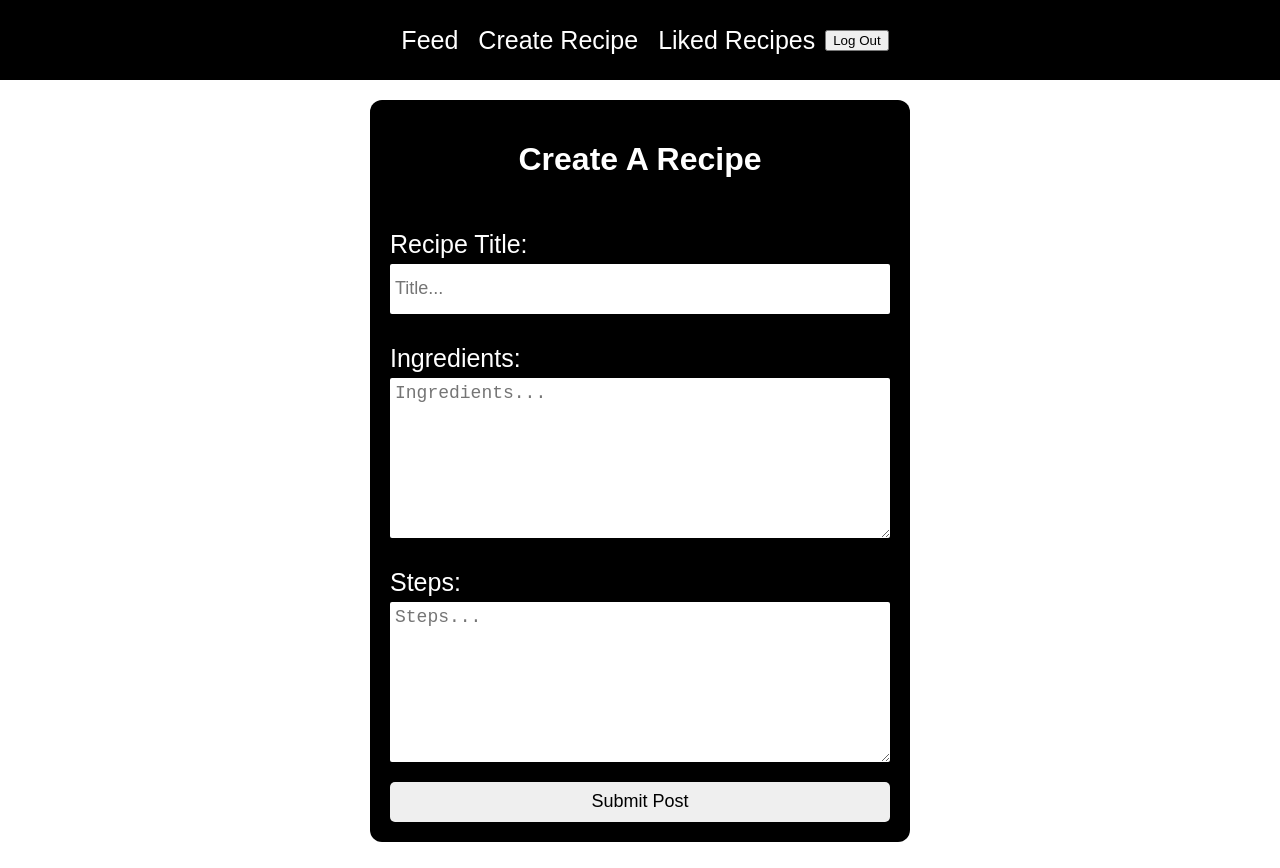
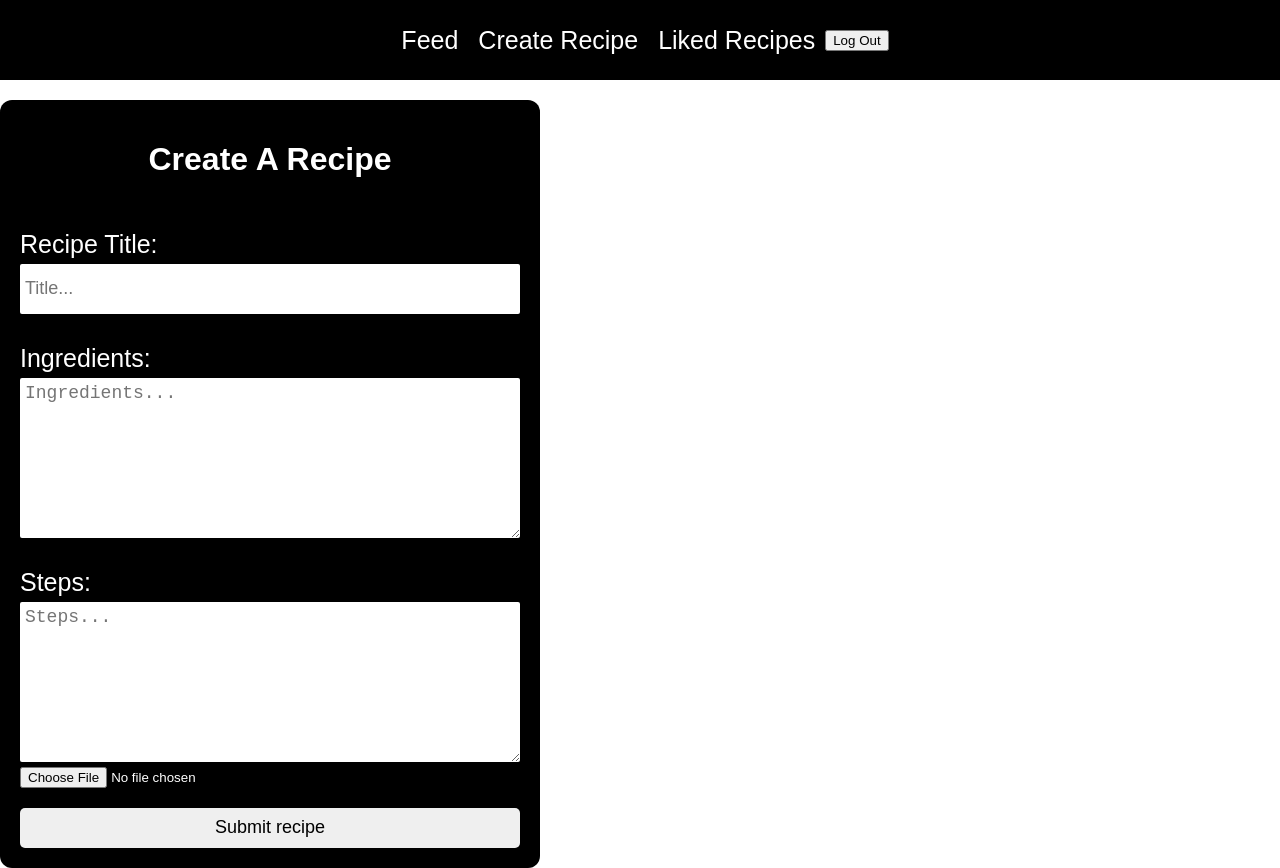
Before and after one commit to georghz/feedme, a React (Create React App) app in the folder feedme/: page /createrecipe in a window 1280 px wide. Before the commit the page ends 842 px from the top, so only its background shows below. Built offline with nearby package versions, Linux system fonts and the light colour scheme; no server answers; sample sign-in values are in the browser's storage.

Commit message:
add upload

```diff
--- a/feedme/src/App.js
+++ b/feedme/src/App.js
@@ -20,7 +20,7 @@ import LikedRecipes from "./pages/LikedRecipes";
 export const AuthContext = createContext();
 
 function App() {
-  const [user, setUser] = useState(auth.currentUser);
+  const [user, setUser] = useState(true);
 
   useEffect(() => {
     onAuthStateChanged(auth, (user) => {setUser(user)})
--- a/feedme/src/firebase-config.js
+++ b/feedme/src/firebase-config.js
@@ -5,6 +5,8 @@
 import { initializeApp } from "firebase/app";
 import { getFirestore } from "firebase/firestore";
 import { getAuth, GoogleAuthProvider } from "firebase/auth";
+import { getStorage} from "firebase/storage";
+
 // TODO: Add SDKs for Firebase products that you want to use
 // https://firebase.google.com/docs/web/setup#available-libraries
 
@@ -24,3 +26,4 @@ const app = initializeApp(firebaseConfig);
 export const db = getFirestore(app);
 export const auth = getAuth(app);
 export const provider = new GoogleAuthProvider();
+export const storage = getStorage(app);
--- a/feedme/src/pages/CreateRecipe.js
+++ b/feedme/src/pages/CreateRecipe.js
@@ -1,29 +1,85 @@
 import React, { useState, useEffect } from "react";
 import { addDoc, collection } from "firebase/firestore";
-import { db, auth } from "../firebase-config";
+import { db, auth , storage } from "../firebase-config";
 import { useNavigate } from "react-router-dom";
-import "./CreateRecipe.css";
+import { ref , uploadBytes , getDownloadURL } from "firebase/storage";
+import './CreateRecipe.css'
 
-import { useContext } from "react";
-import { AuthContext } from "../App";
+import { useContext, } from 'react'
+import { AuthContext } from "../App"
 
-function CreateRecipe() {
-  const user = useContext(AuthContext);
+export default function CreateRecipe() {
+  const user = useContext(AuthContext)
+
   const [recipeTitle, setRecipeTitle] = useState("");
   const [ingredients, setIngredients] = useState("");
-  const [recipeSteps, setRecipeSteps] = useState("");
+  const[recipeSteps, setRecipeSteps] = useState("");
+  //const [images, setImages] = useState([]);
+  //const [imageURLs, setImageURLs] = useState([]);
 
-  const postsCollectionRef = collection(db, "recipes");
+  const [image, setImage] = useState(null);
+
+  const onImageChange = (e) => {
+    const reader = new FileReader();
+    let file = e.target.files[0]; // get the supplied file
+    // if there is a file, set image to that file
+    if (file) {
+      reader.onload = () => {
+        if (reader.readyState === 2) {
+          console.log(file);
+          setImage(file);
+        }
+      };
+      reader.readAsDataURL(e.target.files[0]);
+    // if there is no file, set image back to null
+    } else {
+      setImage(null);
+    }
+  };
+
+  const uploadRecipe = async () => {
+    await uploadToFirebase().then((url) => {
+      console.log(url);
+      // createRecipe(url);
+    });
+  }
+
+  const uploadToFirebase = async () => {
+    // if there is an image upload it
+    let url = null
+
+    if (image) {
+
+      const storageRef = ref(storage, image.name);
+
+      await uploadBytes(storageRef, image).then((snapshot) => {
+        console.log('Uploaded a blob or file!');
+        console.log(storageRef.fullPath);
+        getDownloadURL(ref(storage, image.name))
+        .then((ret) => {
+          console.log(ret);
+          createRecipe(ret)
+        });
+      });
+    };
+    return url
+  };
+
+
+  const recipesCollectionRef = collection(db, "recipes");
   let navigate = useNavigate();
 
-  const createRecipe = async () => {
-    await addDoc(postsCollectionRef, {
+  const createRecipe = async (url) => {
+    console.log(url)
+    //await uploadToFirebase()
+    await addDoc(recipesCollectionRef, {
       title: recipeTitle,
-      postText: ingredients,
+      recipeText: ingredients,
       steps: recipeSteps,
       likes: 0,
       likedBy: [],
       author: { name: user.displayName, id: user.uid },
+      imgURL: url
     });
     navigate("/");
   };
@@ -34,8 +90,18 @@ function CreateRecipe() {
     }
   }, [user]);
 
+/* Fra Elizabeths forsøk på bildestøtte
+  useEffect(() => {
+    if (images.length < 1) return;
+    const newImageUrls = [];
+    images.forEach(image => newImageUrls.push(URL.createObjectURL(image)));
+    setImageURLs(newImageUrls);
+  }, [images]);
+
+*/
+
   return (
-    <div className="createPostPage">
+    <div className="createRecipePage">
       <div className="cpContainer">
         <h1>Create A Recipe</h1>
         <div className="inputGp">
@@ -65,10 +131,9 @@ function CreateRecipe() {
             }}
           />
         </div>
-        <button onClick={createRecipe}> Submit Post</button>
+        <input type="file" accept="image/x-png,image/jpeg" onChange={(e) => {onImageChange(e); }}/>
+        <button onClick={ uploadRecipe }> Submit recipe</button>
       </div>
     </div>
   );
 }
-
-export default CreateRecipe;
--- a/feedme/src/pages/LikedRecipes.js
+++ b/feedme/src/pages/LikedRecipes.js
@@ -27,7 +27,7 @@ export default function LikedRecipes() {
     }                      er logget inn kan gå til ./likedrecipes */
     getLikedPosts();
     //checkForEmptyLikedList();
-  }, []);
+  }, [user]);
 
   /*
   function checkForEmptyLikedList (){
```
